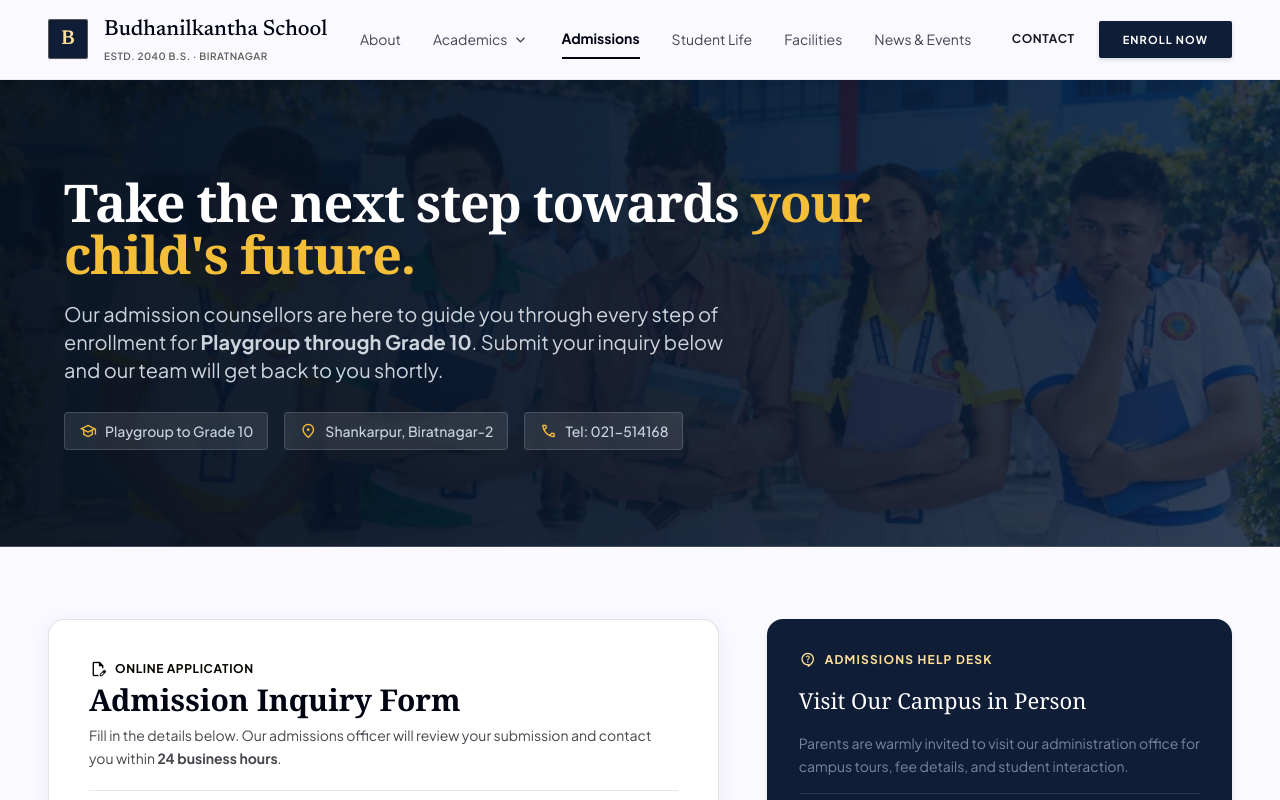
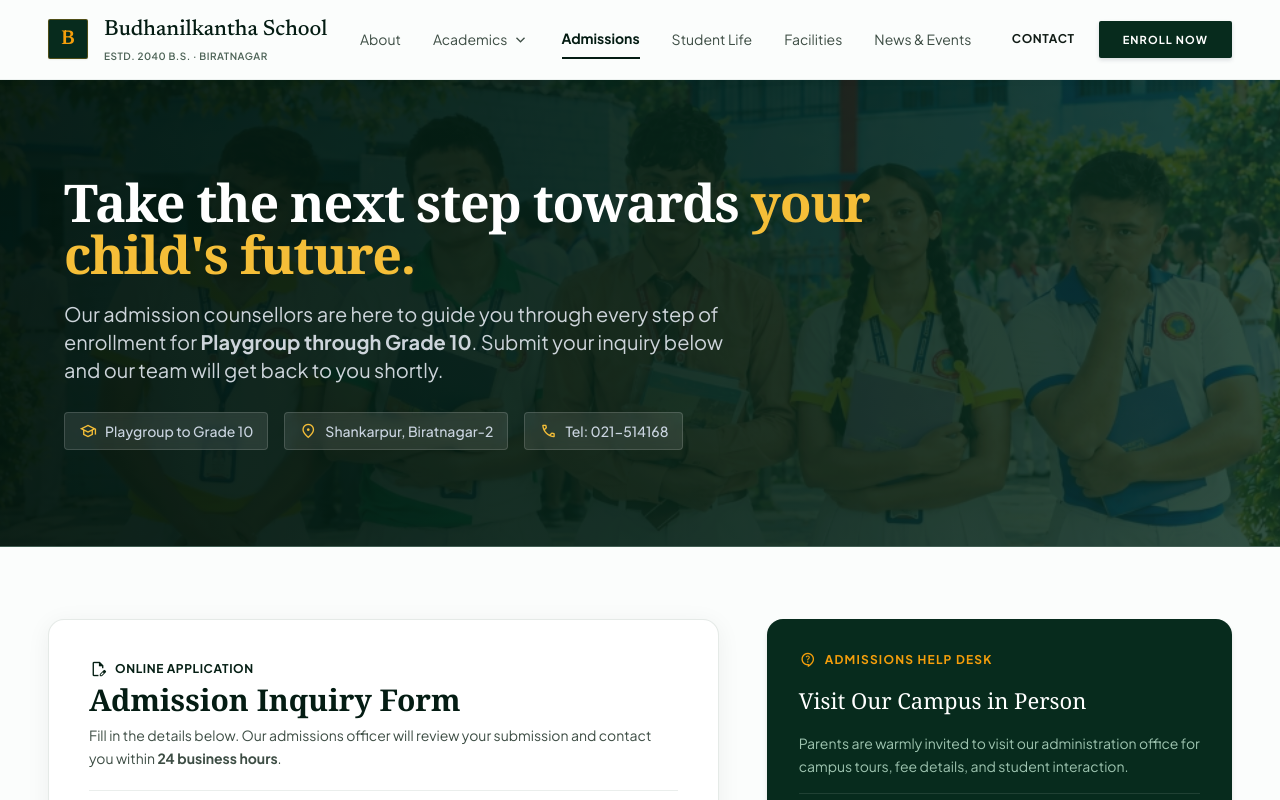
Before and after one commit to utsavdulal/budhanilkantha-school, a React (Vite) app: page /admissions in a window 1280 px wide. Shown: the top 800 px of the page. Built offline with nearby package versions, Linux system fonts and the light colour scheme.

Commit message:
feat: apply Royal Forest Green & Radiant Amber Gold theme across the site

```diff
--- a/src/pages/StJudeAdmissions.tsx
+++ b/src/pages/StJudeAdmissions.tsx
@@ -55,15 +55,15 @@ export default function StJudeAdmissions() {
       {/* MAIN CONTENT */}
       <main className="w-full pt-18 sm:pt-20 bg-surface">
         {/* 1. ISLINGTON-STYLE FULL-WIDTH HERO BANNER */}
-        <section className="relative w-full bg-[#0a192f] text-white py-12 sm:py-16 md:py-20 lg:py-24 overflow-hidden border-b border-outline-variant/30">
+        <section className="relative w-full bg-primary-container text-white py-12 sm:py-16 md:py-20 lg:py-24 overflow-hidden border-b border-outline-variant/30">
           {/* Background Photo */}
           <div
             className="absolute inset-0 bg-cover bg-center scale-105 transition-transform duration-1000"
             style={{ backgroundImage: `url('/images/enrollment-students.jpg')` }}
           />
 
-          {/* Cinematic Dark Gradient Overlay (Islington appointment style) */}
-          <div className="absolute inset-0 bg-gradient-to-r from-[#071324]/95 via-[#0a1d38]/90 to-[#0e274a]/80" />
+          {/* Cinematic Dark Gradient Overlay (Royal Forest Green) */}
+          <div className="absolute inset-0 bg-gradient-to-r from-[#031c12]/95 via-[#072b1d]/90 to-[#0e3d2a]/80" />
           <div className="absolute inset-0 bg-black/20 pointer-events-none" />
 
           <div className="w-full px-4 sm:px-6 md:px-8 lg:px-12 xl:px-16 relative z-10">
--- a/tailwind.config.js
+++ b/tailwind.config.js
@@ -8,53 +8,53 @@ export default {
   theme: {
     extend: {
       "colors": {
-        "on-primary-fixed-variant": "#394761",
-        "secondary-container": "#e6e2dd",
-        "on-tertiary-container": "#a5811e",
+        "on-primary-fixed-variant": "#224838",
+        "secondary-container": "#e2ece6",
+        "on-tertiary-container": "#b45309",
         "on-tertiary": "#ffffff",
-        "tertiary-fixed-dim": "#ecc15a",
-        "on-surface-variant": "#44474d",
-        "on-tertiary-fixed-variant": "#5a4300",
+        "tertiary-fixed-dim": "#d97706",
+        "on-surface-variant": "#3d4d44",
+        "on-tertiary-fixed-variant": "#78350f",
         "surface-container-lowest": "#ffffff",
-        "secondary-fixed-dim": "#cac6c1",
-        "surface-container": "#ecedf7",
-        "surface-tint": "#515f7a",
-        "surface": "#f9f9ff",
-        "surface-container-high": "#e6e8f1",
-        "inverse-surface": "#2d3038",
-        "on-secondary-fixed": "#1d1b19",
+        "secondary-fixed-dim": "#c2d4cb",
+        "surface-container": "#e8f1ec",
+        "surface-tint": "#1b4d3e",
+        "surface": "#fbfdfc",
+        "surface-container-high": "#dfeae3",
+        "inverse-surface": "#233129",
+        "on-secondary-fixed": "#0e1f18",
         "on-primary": "#ffffff",
-        "on-secondary-container": "#666460",
-        "on-primary-fixed": "#0c1b33",
-        "on-surface": "#191c22",
-        "tertiary-container": "#281c00",
-        "outline-variant": "#c5c6ce",
-        "secondary": "#605e5a",
-        "secondary-fixed": "#e6e2dd",
-        "primary-container": "#0f1e36",
-        "on-secondary-fixed-variant": "#484643",
-        "outline": "#75777e",
-        "surface-variant": "#e0e2ec",
-        "on-primary-container": "#7886a3",
-        "surface-container-low": "#f2f3fd",
-        "primary-fixed-dim": "#b8c7e6",
-        "surface-container-highest": "#e0e2ec",
-        "tertiary-fixed": "#ffdf99",
-        "inverse-primary": "#b8c7e6",
-        "primary-fixed": "#d7e3ff",
+        "on-secondary-container": "#2d3f36",
+        "on-primary-fixed": "#041c13",
+        "on-surface": "#111c16",
+        "tertiary-container": "#451a03",
+        "outline-variant": "#cbd5cf",
+        "secondary": "#4d6357",
+        "secondary-fixed": "#e2ece6",
+        "primary-container": "#072b1d",
+        "on-secondary-fixed-variant": "#394d42",
+        "outline": "#63786e",
+        "surface-variant": "#d4e2da",
+        "on-primary-container": "#9ec4b0",
+        "surface-container-low": "#f2f7f4",
+        "primary-fixed-dim": "#a7f3d0",
+        "surface-container-highest": "#d4e2da",
+        "tertiary-fixed": "#f59e0b",
+        "inverse-primary": "#6ee7b7",
+        "primary-fixed": "#d1fae5",
         "on-secondary": "#ffffff",
-        "surface-bright": "#f9f9ff",
-        "primary": "#000412",
+        "surface-bright": "#fbfdfc",
+        "primary": "#041c13",
         "error": "#ba1a1a",
-        "background": "#f9f9ff",
-        "on-tertiary-fixed": "#251a00",
+        "background": "#fbfdfc",
+        "on-tertiary-fixed": "#451a03",
         "error-container": "#ffdad6",
         "on-error-container": "#93000a",
-        "inverse-on-surface": "#eff0fa",
-        "on-background": "#191c22",
+        "inverse-on-surface": "#ebf3ee",
+        "on-background": "#111c16",
         "on-error": "#ffffff",
-        "surface-dim": "#d8d9e3",
-        "tertiary": "#070400"
+        "surface-dim": "#d2ded7",
+        "tertiary": "#051f14"
       },
       "borderRadius": {
         "DEFAULT": "0.125rem",
```
